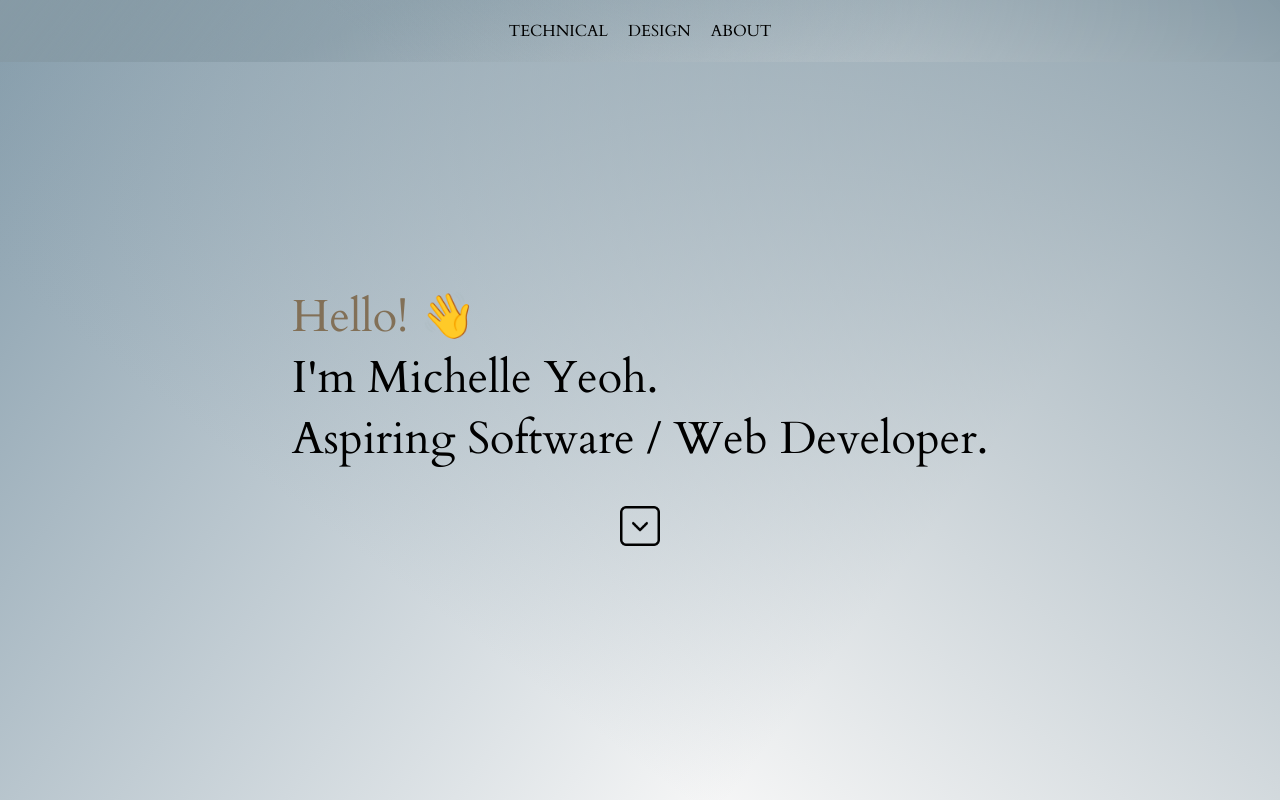
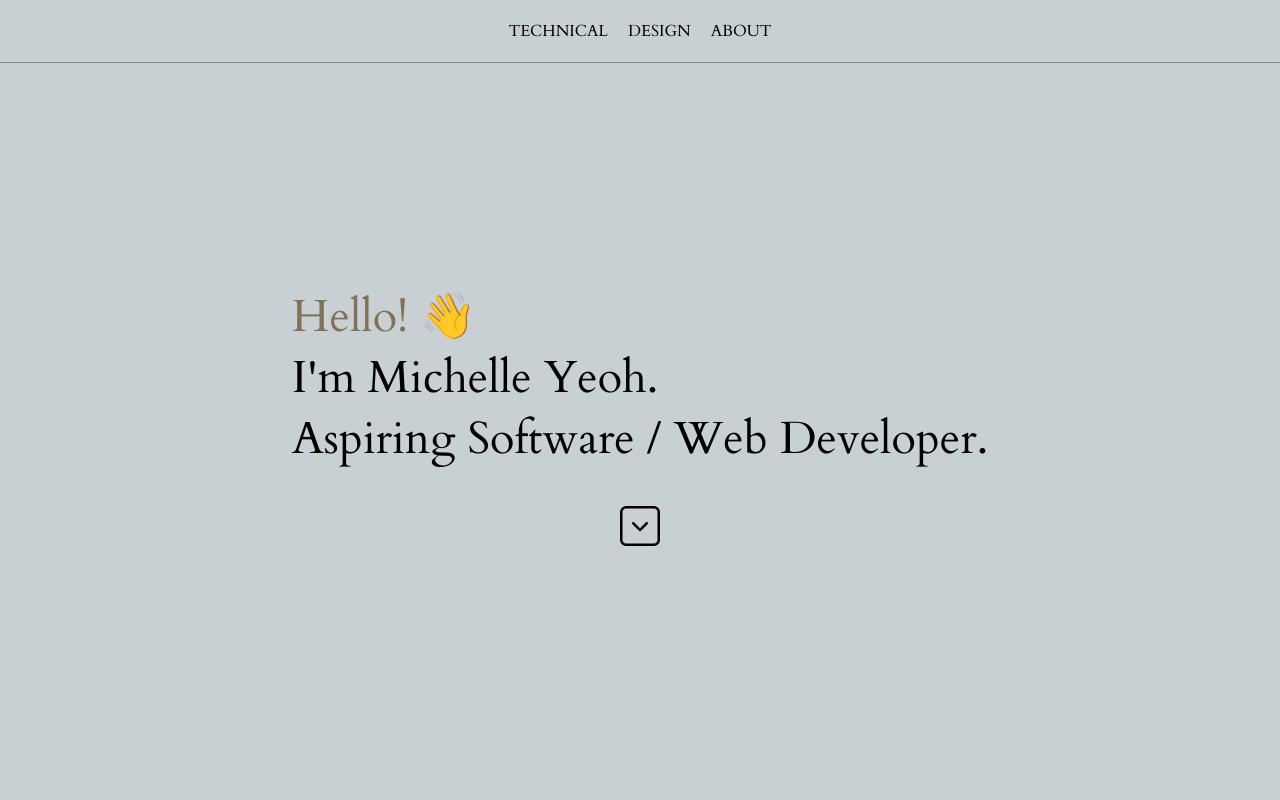
Before and after one commit to michelleyeoh/michelleyeoh.github.io, a React (Create React App) app: page /#/ in a window 1280 px wide. Shown: the top 800 px of the page. Built offline with nearby package versions, Linux system fonts and the light colour scheme.

Commit message:
landing update

```diff
--- a/src/styles/header.css
+++ b/src/styles/header.css
@@ -6,10 +6,11 @@
     top:0;
     overflow: hidden;
     width: 100%;
-    /* background-color: #120323; */
-    background: linear-gradient(217deg, #869aa5, rgba(219, 195, 195, 0) 70.71%),
+    background-color: rgba(200, 208, 211, 0.93);
+    border-bottom: 1px solid #88847f;
+    /* background: linear-gradient(217deg, #869aa5, rgba(219, 195, 195, 0) 70.71%),
             linear-gradient(127deg, #869aa5, rgba(0,255,0,0) 70.71%),
-            linear-gradient(336deg, #F7F7F7, rgba(0,0,255,0) 70.71%);
+            linear-gradient(336deg, #F7F7F7, rgba(0,0,255,0) 70.71%); */
 }
 .header-bg {
     text-align: center;
@@ -20,6 +21,8 @@
     overflow: hidden;
     width: 100%;
     background-color: rgba(247, 247, 0247, .93);
+    border-bottom: black;
+    border-width: 1px;
 }
 nav a{
     margin: 10px;
--- a/src/styles/landing.css
+++ b/src/styles/landing.css
@@ -12,7 +12,8 @@
     align-items: center;
     height: 100vh;
     width: 100%;
-    background: linear-gradient(217deg, #91a4af, rgba(255,0,0,0) 70.71%),
+    background-color: rgb(200, 208, 211);
+    /* background: linear-gradient(217deg, #91a4af, rgba(255,0,0,0) 70.71%),
             linear-gradient(127deg, #839baa, rgba(0,255,0,0) 70.71%),
-            linear-gradient(336deg, #F7F7F7, rgba(0,0,255,0) 70.71%);
+            linear-gradient(336deg, #F7F7F7, rgba(0,0,255,0) 70.71%); */
 }
```
